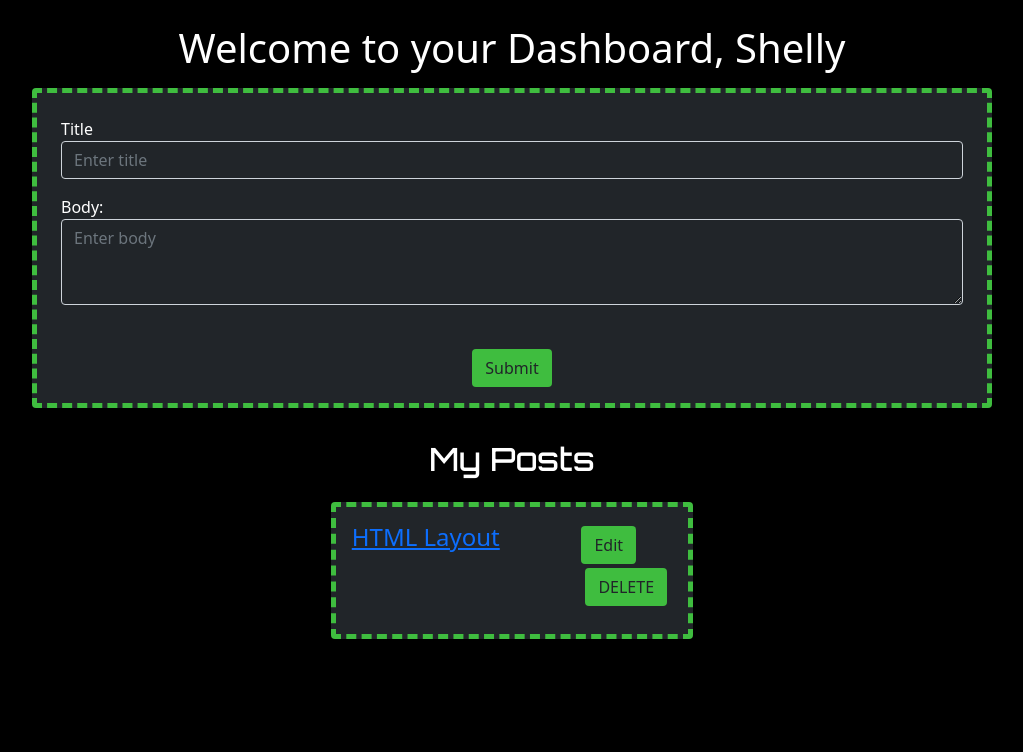
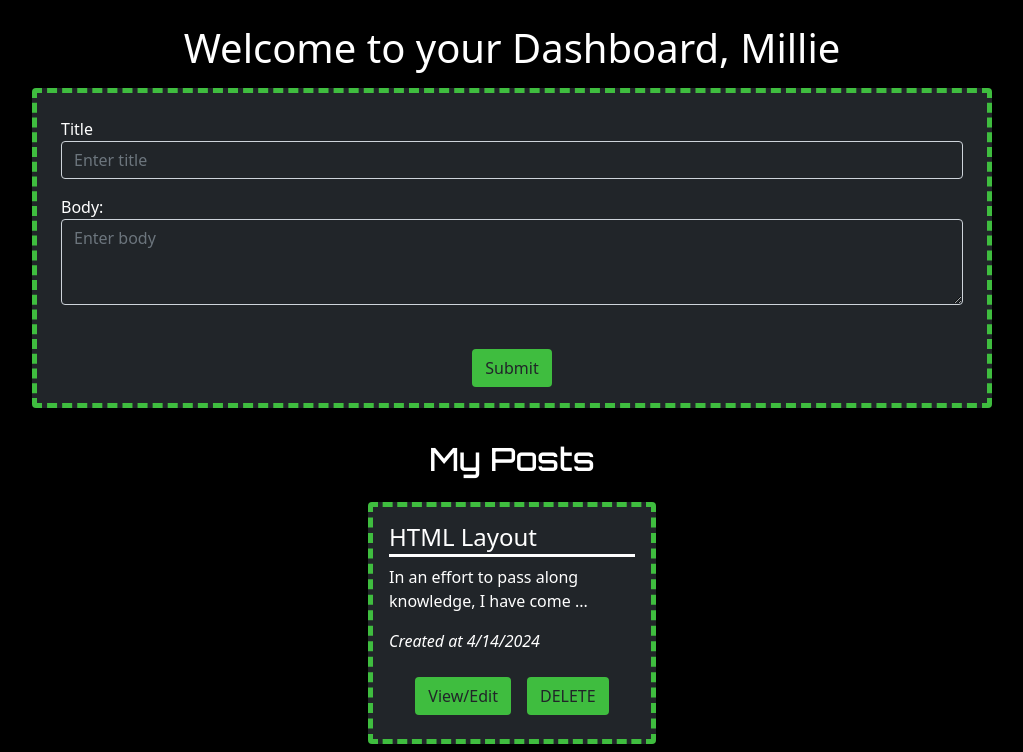
Before and after one commit to crissyg923/mysql-tech-blog, a Node server app: page /dashboard in a window 1280 px wide. Shown: the part 80-832 px from the top of the page, without its empty margins (128-1151 px from the left). Before the commit the page ends 719 px from the top, so only its background shows below. Run offline with Node 20, Linux system fonts and the light colour scheme; a user stored in the database is signed in; data comes from the database, SQL or seed files in the repository; some libraries are stand-ins or nearby versions.

Commit message:
deleted comments

```diff
--- a/controllers/api/commentRoutes.js
+++ b/controllers/api/commentRoutes.js
@@ -8,11 +8,9 @@
       const newComment = await Comment.create({
         ...req.body,
         user_id: req.session.user_id,
-        // post_id: postId,
       });
       console.log(newComment);
       res.status(200).json(newComment);
-      // res.json(newComment);
     } catch (err) {
       console.log(req.session.user_id);
       res.status(400).json(err);
--- a/controllers/homeRoutes.js
+++ b/controllers/homeRoutes.js
@@ -69,7 +69,7 @@
     console.log(blog);
     res.render('blogpost', {
       ...blog,
-      logged_in: true
+      logged_in: req.session.logged_in
     });
     // res.render('blogpost', {blog});
     // res.json(blog);
@@ -92,7 +92,7 @@
     console.log(user);
     res.render('dashboard', {
       ...user,
-      logged_in: true
+      logged_in: req.session.logged_in
     });
 
   } catch (err) {
@@ -121,7 +121,7 @@
     console.log(post);
     res.render('editpost', {
       post: post,
-      logged_in: true
+      logged_in: req.session.logged_in
     });
     console.log(post);
   } catch (err) {
--- a/public/css/style.css
+++ b/public/css/style.css
@@ -13,7 +13,21 @@
 header, .project:not(:last-child) {
   border-bottom: 3px solid var(--green);
 }
+/* .alignbottom{
+  position: inherit;
+  bottom: 0;
+} */
 
+.card-body {
+  position: relative;
+}
+
+.alignbottom {
+  position: absolute;
+  bottom: 0;
+  /* left: 50%;
+  transform: translateX(-50%); */
+}
 .allposts {
   color: inherit;
   text-decoration: none;
@@ -44,7 +58,13 @@
   justify-content: center;
   padding-top: 5%;
 }
-
+.dashcard {
+  text-decoration: none;
+  color: white;
+}
+.datefont{
+  font-style: italic;
+}
 .formbutton {
   background-color: var(--green);
   margin-top: 3%;
@@ -69,26 +89,26 @@
 .recentposts {
   font-family: "Orbitron", sans-serif;
 }
-.no-button {
-  background: none;
-  border: none;
-  padding: 0;
-  cursor: pointer;
-  color: #1b89bc;
-  text-decoration: none;
-  font-size: 100%;
+
+.postbutton{
+  background-color: var(--green);
+  margin-top: 3%;
 }
-
-.no-button:hover {
-  color: #065b83;
-  text-decoration: underline;
+.postcard {
+  border: solid var(--green) 5px;
 }
-
 .postlink {
 text-decoration: underline var(--green);
 color: inherit;
 }
-
+.postlinkdash {
+  text-decoration: underline var(--green);
+  color: inherit;
+}
+.postlinkdash:hover {
+ font-size: 20px;
+ color: white;
+}
 .postlink:hover {
   color: var(--green);
   font-size: 20px;
--- a/utils/auth.js
+++ b/utils/auth.js
@@ -1,5 +1,4 @@
 const withAuth = (req, res, next) => {
-  // If the user is not logged in, redirect the request to the login route
   if (!req.session.logged_in) {
     res.redirect('/login');
   } else {
--- a/views/blogpost.handlebars
+++ b/views/blogpost.handlebars
@@ -5,13 +5,12 @@
     <p class="card-text"> Post by {{ user.name }} on {{ format_date createdAt }} {{post.id}}</p>
 
     <h5 class="card-text"> {{ body }} </h5>
-    {{!-- <p class="card-text"> Post by {{ user.name }} </p> --}}
    </div>
   </div>
 </div>
 </div>
 
-{{!-- {{#if logged_in}} --}}
+{{#if logged_in}}
 <div class="d-flex justify-content-center m-2">
   <div class="card bg-dark m-2 cardstyle pt-2 " style="width: 70%;">
   <form class="newcommentform">
@@ -27,7 +26,8 @@
 </div>
 </div>
 
-{{!-- {{/if}} --}}
+{{/if}}
+
 <div class="p-3 comments">
 {{#if Comments }}
 <h3 class="commentline">Comments</h3>
--- a/views/dashboard.handlebars
+++ b/views/dashboard.handlebars
@@ -17,28 +17,32 @@
 </form>
 </div>
 </div>
-  {{!-- {{#if Blogposts.length}} --}}
 
 <h2 class="text-center mt-4 mb-3 recentposts">My  Posts</h2>
 <div class="d-flex justify-content-center myposts mx-5">
 
 
     {{#each BlogPosts as |post|}}
-    <div class="card bg-dark m-2 cardstyle p-3">
-    <div class="row mb-2">
-      <div class="col-md-8">
-        <h4><a href="/blogpost/{{post.id}}">{{post.title}}</a></h4>
-      </div>
-      <div class="col-md-4">
-       <a href="/dashboard/{{post.id}}"><button class="btn formbutton">Edit</button></a>
-        <button class="btn formbutton deletebutton m-1" data-id="{{post.id}}">DELETE</button>
-      </div>
-    </div>
-    </div>
+    <div class="d-flex justify-content-center mx-5">
+    <div class="card bg-dark m-2 cardstyle" style="width: 18rem;">
+  <div class="card-body">
+    <h4 class="card-title posttitle"> {{ post.title }}</h4>
+    <p class="card-text mb-3"> {{ limit_char post.body }}...</p>
+    <p class="datefont"> Created at  {{ format_date post.createdAt}}</p>
+    <div class="d-flex justify-content-center">
+
+  <button class="btn formbutton m-2 "><a href="/blogpost/{{ post.id }}" class="card-link postlinkdash">View/Edit</a></button>
+   <button class="btn formbutton m-2" data-id="{{post.id}}">DELETE</button>
+
+  </div>
+</div>
+</div>
+</div>
+  </div>
     {{/each}}
 
-  </div>
-  {{!-- {{/if}} --}}
+
+
 
 
 <script src="./js/dashboard.js"></script>
--- a/views/editpost.handlebars
+++ b/views/editpost.handlebars
@@ -7,13 +7,11 @@
     <p class="card-text"> Post by {{ post.user.name }} on {{ format_date post.createdAt }}</p>
 
     <h5 class="card-text"> {{ post.body }} </h5>
-    {{!-- <p class="card-text"> Post by {{ user.name }} </p> --}}
    </div>
   </div>
 </div>
 </div>
 
-{{!-- {{#if logged_in}} --}}
 <div class="p-2">
   <form class="editpost">
     <div class="form-group">
@@ -29,9 +27,7 @@
   </form>
 </div>
 
-{{!-- {{/if}} --}}
 <script>
-    // Define postTitle and postBody using Handlebars
     var postTitle = "{{post.title}}";
     var postBody = "{{post.body}}";
 </script>
--- a/views/homepage.handlebars
+++ b/views/homepage.handlebars
@@ -8,10 +8,10 @@
 <div class="card bg-dark m-2 cardstyle" style="width: 18rem;">
   <div class="card-body">
     <h4 class="card-title posttitle"> {{ post.title }}</h4>
-    <p class="card-text"> {{ limit_char post.body }} </p>
+    <p class="card-text"> {{ limit_char post.body }}...</p>
     <p class="card-text"> Post by {{ user.name }} </p>
     <div class="text-center">
-   <h6><a href="/blogpost/{{ post.id }}" class="card-link postlink">View Post</a></h6>
+   <h6 class="alignbottom"><a href="/blogpost/{{ post.id }}" class="card-link postlink">View Post</a></h6>
    </div>
   </div>
 </div>
--- a/views/layouts/main.handlebars
+++ b/views/layouts/main.handlebars
@@ -8,7 +8,6 @@
   <link rel="preconnect" href="https://fonts.googleapis.com">
   <link rel="preconnect" href="https://fonts.gstatic.com" crossorigin>
   <link href="https://fonts.googleapis.com/css2?family=Orbitron:wght@400..900&display=swap" rel="stylesheet">
-  {{!-- <link rel="stylesheet" href="/css/jass.css"> --}}
   <link rel="stylesheet" href="https://cdn.jsdelivr.net/npm/bootstrap@5.1.3/dist/css/bootstrap.min.css">
   <link rel="stylesheet" href="/css/style.css">
 
@@ -17,10 +16,6 @@
 <body>
   <header>
     <nav class="navbar navbar-expand-lg navbar-light homenav">
-      {{!-- <svg xmlns="http://www.w3.org/2000/svg" width="16" height="16" fill="currentColor" class="bi bi-box-arrow-in-up" viewBox="0 0 16 16">
-  <path fill-rule="evenodd" d="M3.5 10a.5.5 0 0 1-.5-.5v-8a.5.5 0 0 1 .5-.5h9a.5.5 0 0 1 .5.5v8a.5.5 0 0 1-.5.5h-2a.5.5 0 0 0 0 1h2A1.5 1.5 0 0 0 14 9.5v-8A1.5 1.5 0 0 0 12.5 0h-9A1.5 1.5 0 0 0 2 1.5v8A1.5 1.5 0 0 0 3.5 11h2a.5.5 0 0 0 0-1z"/>
-  <path fill-rule="evenodd" d="M7.646 4.146a.5.5 0 0 1 .708 0l3 3a.5.5 0 0 1-.708.708L8.5 5.707V14.5a.5.5 0 0 1-1 0V5.707L5.354 7.854a.5.5 0 1 1-.708-.708z"/>
-</svg> --}}
      <a class="navbar-brand p-2 navtitle" href="/">Tech Talk</a>
       <button class="navbar-toggler" type="button" data-toggle="collapse" data-target="#navbarNavAltMarkup" aria-controls="navbarNavAltMarkup" aria-expanded="false" aria-label="Toggle navigation">
         <span class="navbar-toggler-icon"></span>
```
Also changed, not shown: controllers/api/postRoutes.js (+0 -19 lines).
